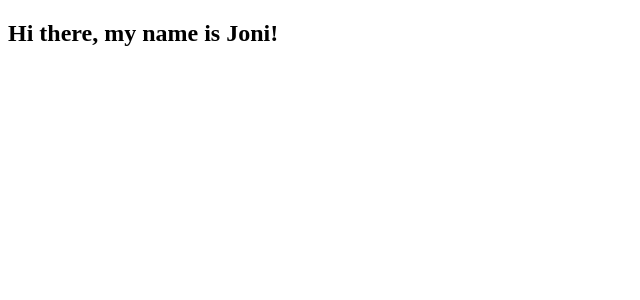
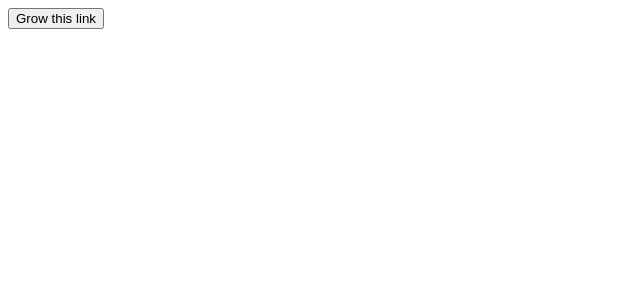
Before and after one commit to pwang86/react-demo, a React app: page / in a window 1280 px wide. Shown: the top 300 px of the page, without its empty margins (0-640 px from the left). Built offline with nearby package versions, Linux system fonts and the light colour scheme.

Commit message:
add css animation demo

```diff
--- a/src/App.js
+++ b/src/App.js
@@ -1,3 +1,4 @@
+/* // Demo 1. PureComponent
 import React from "react";
 import PropTypes from "prop-types";
 
@@ -27,3 +28,26 @@ class App extends React.Component {
 }
 
 export default App;
+ */
+
+ // Demo 2. css animation
+ import React, {useState} from "react";
+ import classNames from "classnames";
+
+ import styles from "./styles.css";
+
+ const App = () =>{
+   const [animate, setAnimate] = useState(false);
+   const handleClick =() => setAnimate(!animate);
+
+   return(
+     <button onClick={handleClick}
+     className={classNames(
+       styles.animate, animate && styles.grow
+     )}>
+       Grow this link
+     </button>
+   );
+ }
+
+ export default App;
```
